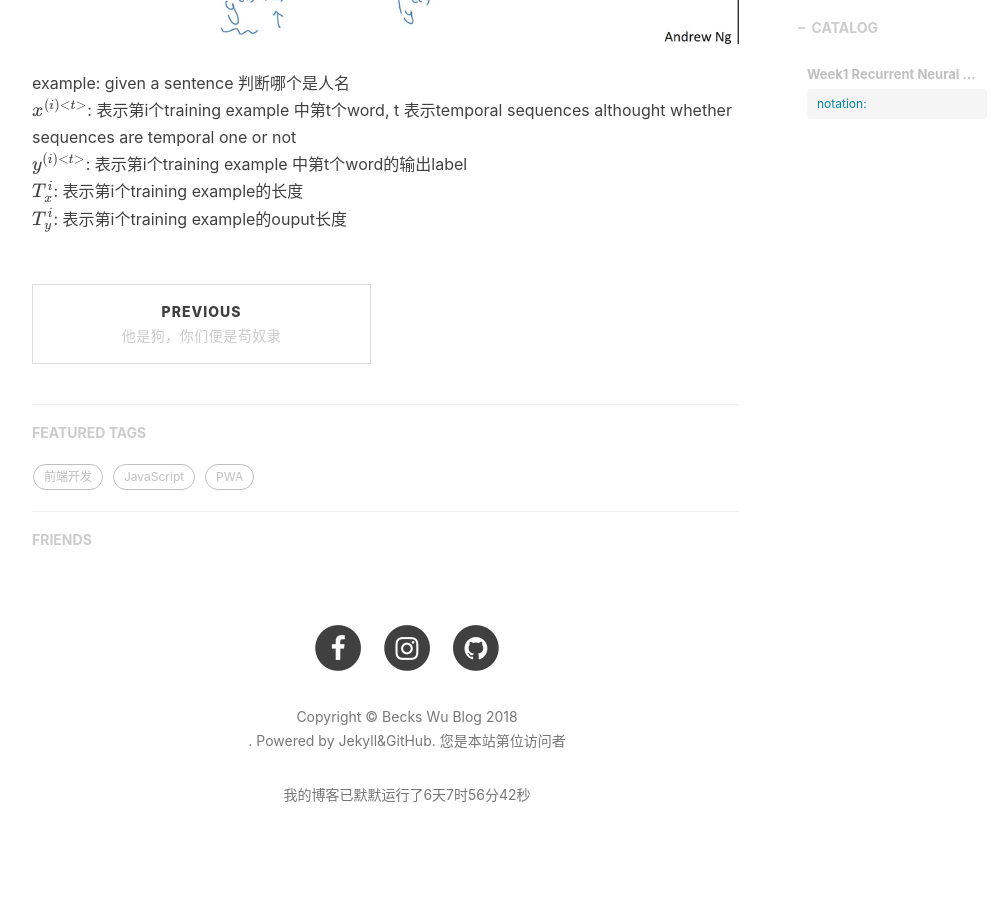
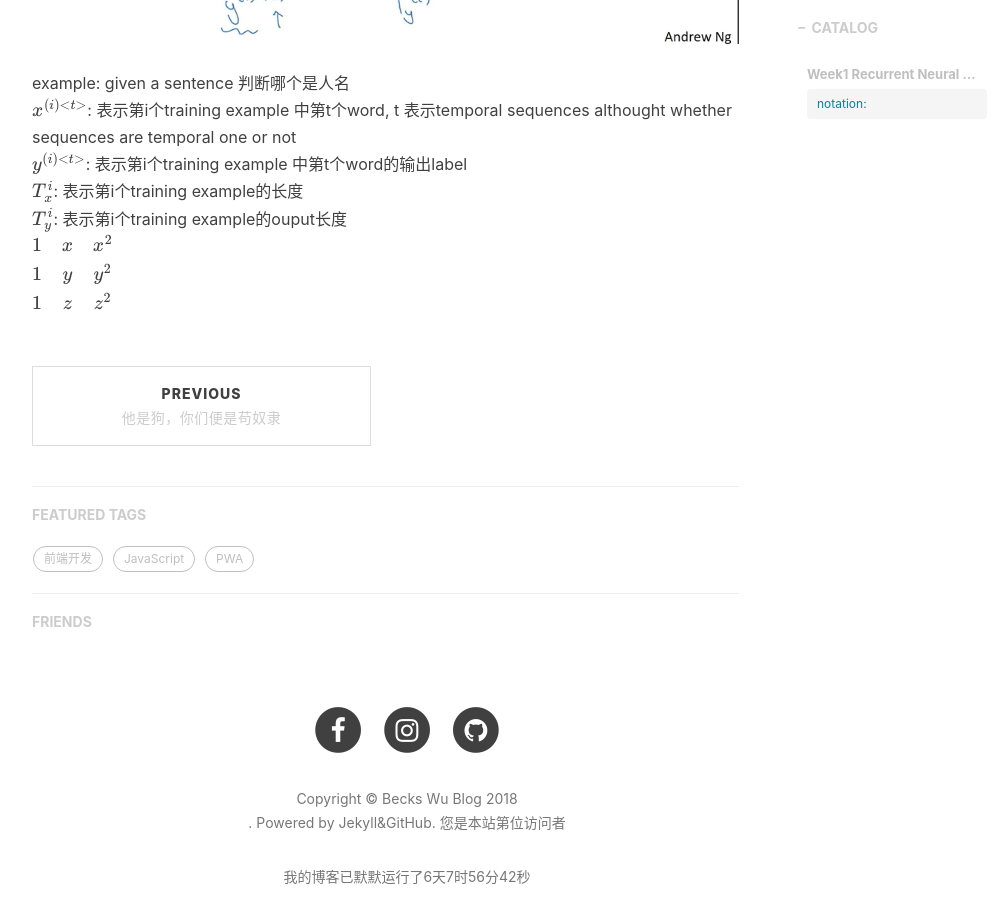
Before and after one commit to beckswu/beckswu.github.io, a Jekyll site: the page built from _posts/2018-09-12-deep-learning-rnn-note.markdown, in a window 1280 px wide and 900 px high, scrolled down 1456 px. Shown: the whole window, without its empty margins (233-1238 px from the left). Built offline with Jekyll 4.4.1, drawn with Linux system fonts in a browser that asks for light colours; nearby versions of some CDN libraries; formulas are drawn with MathJax 3; comment, search, counter and statistics services are not loaded.

Commit message:
add matrix

```diff
--- a/_posts/2018-09-12-deep-learning-rnn-note.markdown
+++ b/_posts/2018-09-12-deep-learning-rnn-note.markdown
@@ -32,3 +32,10 @@ $$x^{({i})<{t}>}$$:  表示第i个training example 中第t个word, t 表示tempo
 $$y^{({i})<{t}>}$$:  表示第i个training example 中第t个word的输出label<br/>
 $$T_x^{i}$$:  表示第i个training example的长度<br/>
 $$T_y^{i}$$:  表示第i个training example的ouput长度<br/>
+$$
+    \begin{matrix}
+    1 & x & x^2 \\
+    1 & y & y^2 \\
+    1 & z & z^2 \\
+    \end{matrix}
+$$
```
